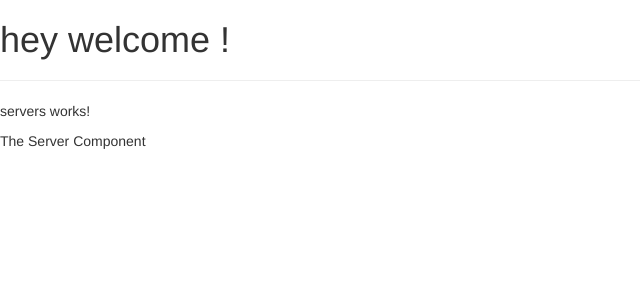
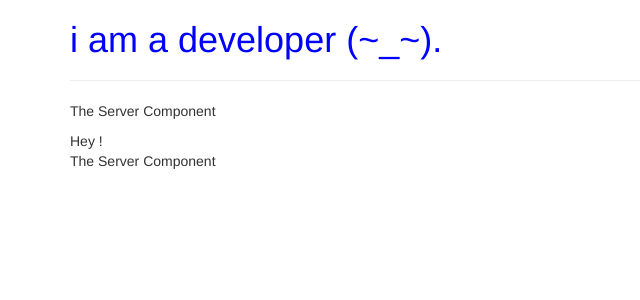
Before and after one commit to Kishoripathrabe/AngularProject, an Angular app: page / in a window 1280 px wide. Shown: the top 300 px of the page, without its empty margins (0-640 px from the left). Built offline with nearby package versions, Linux system fonts and the light colour scheme.

Commit message:
component template and styles

```diff
--- a/src/app/app.component.css
+++ b/src/app/app.component.css
@@ -0,0 +1,3 @@
+h1 {
+    color: orange;
+}
--- a/src/app/app.component.html
+++ b/src/app/app.component.html
@@ -1,4 +1,9 @@
-<h1>hey welcome !</h1>
-<hr>
-<app-servers></app-servers>
-<router-outlet></router-outlet>
+<div class="container">
+    <div class="row">
+        <div class="col-xs-12">
+            <h1> i am a developer (~_~).</h1>
+            <hr>
+            <app-servers></app-servers>
+        </div>
+    </div>
+</div>
--- a/src/app/app.component.ts
+++ b/src/app/app.component.ts
@@ -3,7 +3,12 @@ import { Component } from '@angular/core';
 @Component({
   selector: 'app-root',
   templateUrl: './app.component.html',
-  styleUrls: ['./app.component.css']
+  // styleUrls: ['./app.component.css']
+  styles: [`
+  h1 {
+    color: blue;
+  }`
+] // now it will take array of strings.
 })
 export class AppComponent {
   title = 'angular-demo';
--- a/src/app/servers/servers.component.ts
+++ b/src/app/servers/servers.component.ts
@@ -2,7 +2,11 @@ import { Component, OnInit } from '@angular/core';
 
 @Component({
   selector: 'app-servers',
-  templateUrl: './servers.component.html',
+  template: `<app-server></app-server>
+      Hey !
+    <app-server></app-server>` //for multiline expression use backtick (` `).
+    // '<app-server></app-server><app-server></app-server>' if you dont want to write the content in it.
+    ,
   styleUrls: ['./servers.component.css']
 })
 export class ServersComponent implements OnInit {
```
